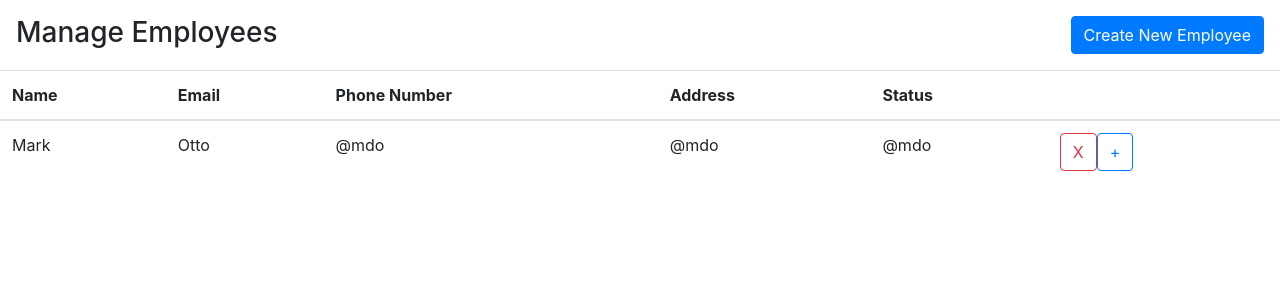
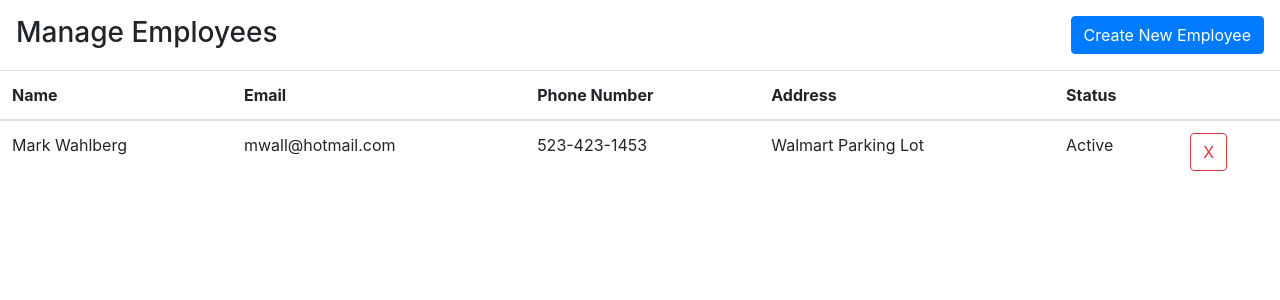
Before and after one commit to sotel0/Employee-Management-App, a React (Create React App) app: page / in a window 1280 px wide. Shown: the top 300 px of the page. Built offline with nearby package versions, Linux system fonts and the light colour scheme.

Commit message:
clean component logic and add TODOs

```diff
--- a/src/components/EmployeeForm.js
+++ b/src/components/EmployeeForm.js
@@ -87,6 +87,7 @@ export default class EmployeeForm extends Component {
     this.setState({ [name]: value });
   }
 
+  //TODO AJAX POST REQUEST TO SERVER
   handleSubmit(event) {
     event.preventDefault();
     console.log(this.state);
@@ -108,7 +109,7 @@ export default class EmployeeForm extends Component {
             <h5 className="float-left m-3">Enter Employee Details</h5>
             <Button
               className="float-right m-3"
-              onClick={() => this.props.action(0)}
+              onClick={() => this.props.action(1)}
               color="link"
             >
               Cancel
@@ -216,7 +217,7 @@ export default class EmployeeForm extends Component {
               <Button
                 color="primary"
                 type="submit"
-                onClick={() => this.props.action(2)}
+                onClick={() => this.props.action(1)}
               >
                 Save
               </Button>
--- a/src/components/MainPage.js
+++ b/src/components/MainPage.js
@@ -11,47 +11,34 @@ class MainPage extends Component {
       showEmployeeForm: false,
     };
 
-    this.cancelForm = this.cancelForm.bind(this);
+    this.closeForm = this.closeForm.bind(this);
     this.createForm = this.createForm.bind(this);
-    this.saveForm = this.saveForm.bind(this);
+    this.swapComponentDisplay = this.swapComponentDisplay.bind(this);
   }
 
-  swapFormDisplay() {
-    if (this.state.showEmployeeForm) {
-      this.setState({ showEmployeeForm: false });
+  swapComponentDisplay(shownComponent) {
+    if (this.state[shownComponent]) {
+      this.setState({ [shownComponent]: false });
     } else {
-      this.setState({ showEmployeeForm: true });
+      this.setState({ [shownComponent]: true });
     }
   }
 
-  swapTableDisplay() {
-    if (this.state.showTable) {
-      this.setState({ showTable: false });
-    } else {
-      this.setState({ showTable: true });
-    }
-  }
-
-  cancelForm(event) {
-    this.swapFormDisplay();
-    this.swapTableDisplay();
-  }
-
-  saveForm(event) {
-    this.swapTableDisplay();
-    //AJAX POST REQUEST
+  closeForm(event) {
+    this.swapComponentDisplay("showEmployeeForm");
+    this.swapComponentDisplay("showTable");
   }
 
   createForm(event) {
-    this.swapFormDisplay();
-    this.swapTableDisplay();
+    this.swapComponentDisplay("showEmployeeForm");
+    this.swapComponentDisplay("showTable");
   }
 
   render() {
     return (
       <div>
         {this.state.showEmployeeForm && (
-          <EmployeeForm action={(this.cancelForm, this.saveForm)} />
+          <EmployeeForm action={this.closeForm} />
         )}
         {this.state.showTable && <Table action={this.createForm} />}
       </div>
--- a/src/components/Table.js
+++ b/src/components/Table.js
@@ -3,11 +3,13 @@ import { Table, Button } from "reactstrap";
 import axios from "axios";
 
 export default class EmployeeTable extends Component {
-  componentDidMount() {}
+  componentDidMount() {
+    //TODO AJAX GET request for table data
+  }
 
-  componentDidUpdate() {
-    //
-  }
+  //TODO AJAX PATCH : on + button click
+
+  //TODO AJAX DELETE : on - button click
 
   render() {
     return (
@@ -35,17 +37,15 @@ export default class EmployeeTable extends Component {
               </tr>
             </thead>
             <tbody>
-              <td>Mark</td>
-              <td>Otto</td>
-              <td>@mdo</td>
-              <td>@mdo</td>
-              <td>@mdo</td>
+              <td>Mark Wahlberg</td>
+              <td>mwall@hotmail.com</td>
+              <td>523-423-1453</td>
+              <td>Walmart Parking Lot</td>
+              <td>Active</td>
               <td>
+                {/* render button dynamically from status*/}
                 <Button outline color="danger">
                   X
-                </Button>
-                <Button outline color="primary">
-                  +
                 </Button>
               </td>
             </tbody>
```
